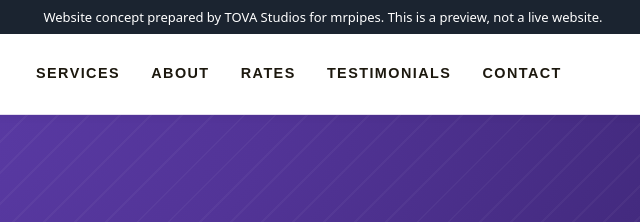
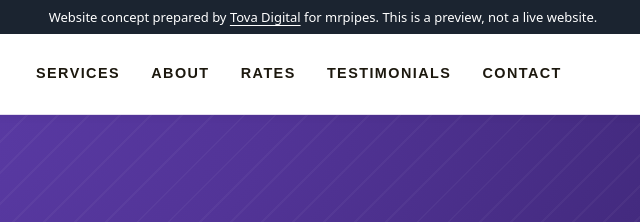
Before and after one commit to tova-studio/mr-pipes-plumbing-and-gas, a plain HTML site: page index.html in a window 1280 px wide. Shown: the top 222 px of the page, 317-957 px from the left. Drawn offline with Linux system fonts and the light colour scheme.

Commit message:
Tova Digital: link in the preview bar, current name in the credits

```diff
--- a/index.html
+++ b/index.html
@@ -284,7 +284,7 @@ p{margin:0 0 1rem}
 }
 </style>
 <meta name="robots" content="noindex, nofollow"><meta name="twitter:card" content="summary_large_image"><meta name="twitter:title" content="Mr Pipes Plumbing &amp; Gas Ltd | Tauranga Plumber and Gasfitter"><meta name="twitter:description" content="Mr Pipes Plumbing and Gas Ltd is Tauranga's finest plumber and gasfitter. Renovations, maintenance and new builds. Call 027 677 4737."></head>
-<body><div style="background:#1b2430;color:#fff;text-align:center;font:13px/1.4 system-ui,sans-serif;padding:8px 12px;position:relative;z-index:99999">Website concept prepared by TOVA Studios for mrpipes. This is a preview, not a live website.</div>
+<body><div style="background:#1b2430;color:#fff;text-align:center;font:13px/1.4 system-ui,sans-serif;padding:8px 12px;position:relative;z-index:99999">Website concept prepared by <a href="https://tovadigital.co.nz/" target="_blank" rel="noopener" style="color:inherit;text-decoration:underline">Tova Digital</a> for mrpipes. This is a preview, not a live website.</div>
 <a class="skip" href="#main">Skip to content</a>
 
 <header class="site-header" id="top">
@@ -524,7 +524,7 @@ p{margin:0 0 1rem}
     </div>
     <div class="footer-bottom">
       <p>© Mr Pipes Plumbing and Gas Ltd. Tauranga's finest plumber and gasfitter.</p>
-      <p>Website by TOVA Studios</p>
+      <p>Website by Tova Digital</p>
     </div>
   </div>
 </footer>
```
Also changed, not shown: basic.html (+1 -1 lines), look-modern.html (+2 -2 lines), look-original.html (+2 -2 lines), look-professional.html (+2 -2 lines), pro.html (+1 -1 lines).
